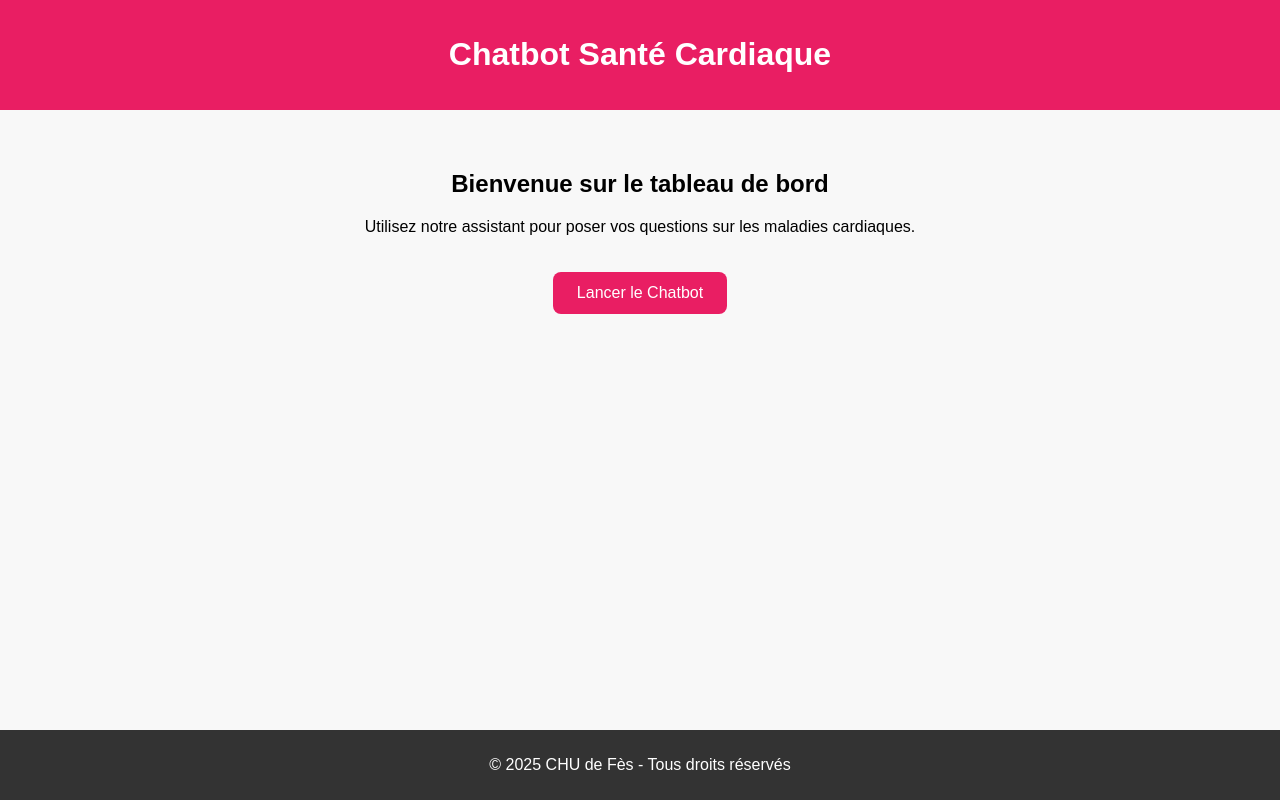
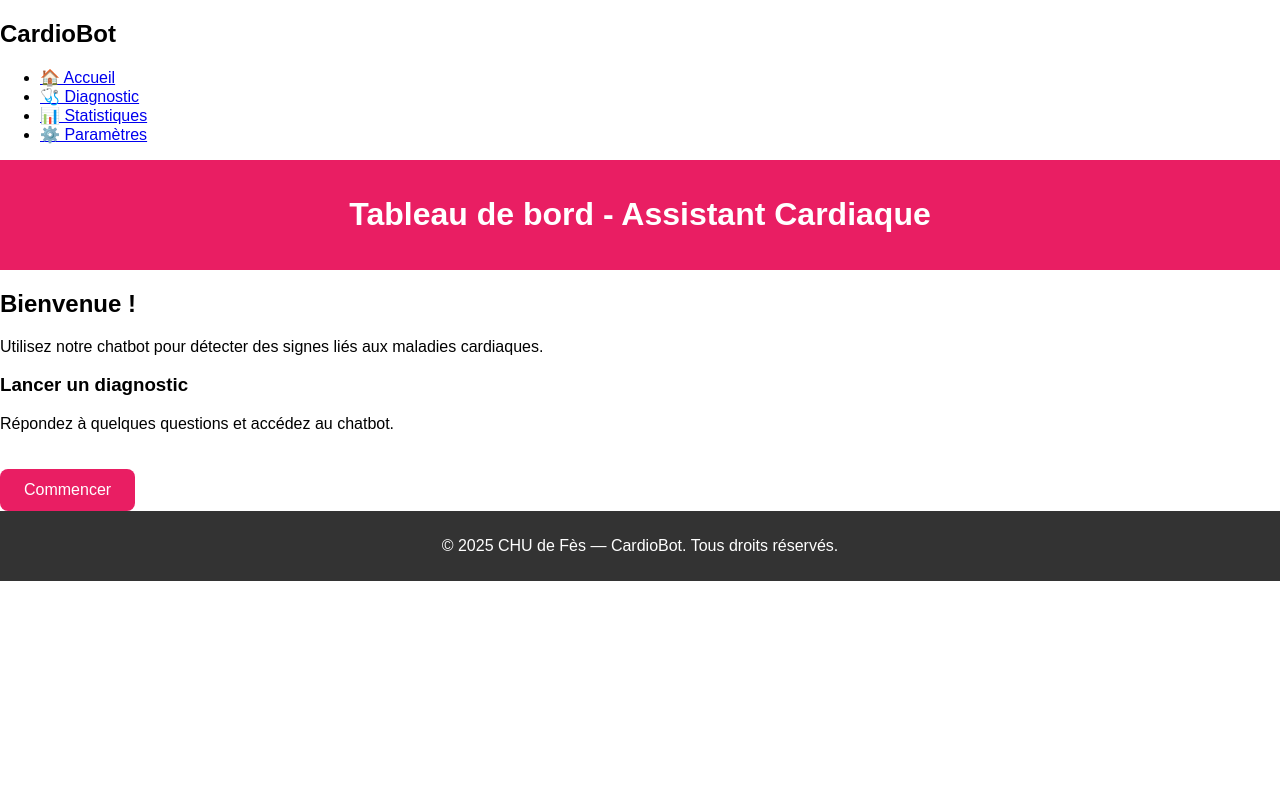
Before and after one commit to Ayahanini/PFA, a Python web app: template templates/dashbord.html in a window 1280 px wide. Run offline with Jinja, Linux system fonts and the light colour scheme; the template is opened without the code that fills it, so the values that code supplies are empty.

Commit message:
Dashbord

```diff
--- a/templates/dashbord.html
+++ b/templates/dashbord.html
@@ -1,28 +1,51 @@
 <!DOCTYPE html>
 <html lang="fr">
 <head>
-  <meta charset="UTF-8">
-  <meta name="viewport" content="width=device-width, initial-scale=1.0">
-  <title>Dashboard Chatbot - Maladies Cardiaques</title>
-  <link rel="stylesheet" href="/PFA/static/css/styles-dashbord.css">
-  <script src="/PFA/static/js/dashbord.js"></script>
+  <meta charset="UTF-8" />
+  <meta name="viewport" content="width=device-width, initial-scale=1.0"/>
+  <title>Dashboard | Chatbot Cardiaque</title>
+  <link rel="stylesheet" href="/PFA/static/css/styles-dashbord.css" />
 </head>
 <body>
+  <div class="dashboard-container">
+    <!-- Barre latérale -->
+    <aside class="sidebar">
+      <h2>CardioBot</h2>
+      <nav>
+        <ul>
+          <li><a href="#">🏠 Accueil</a></li>
+          <li><a href="#">🩺 Diagnostic</a></li>
+          <li><a href="#">📊 Statistiques</a></li>
+          <li><a href="#">⚙️ Paramètres</a></li>
+        </ul>
+      </nav>
+    </aside>
 
-  <header class="toolbar">
-    <h1>Chatbot Santé Cardiaque</h1>
-  </header>
+    <!-- Contenu principal -->
+    <div class="main-content">
+      <header class="toolbar">
+        <h1>Tableau de bord - Assistant Cardiaque</h1>
+      </header>
 
-  <main class="content">
-    <h2>Bienvenue sur le tableau de bord</h2>
-    <p>Utilisez notre assistant pour poser vos questions sur les maladies cardiaques.</p>
-    <button id="navigateBtn">Lancer le Chatbot</button>
-  </main>
+      <main class="dashboard">
+        <section class="welcome">
+          <h2>Bienvenue !</h2>
+          <p>Utilisez notre chatbot pour détecter des signes liés aux maladies cardiaques.</p>
+        </section>
 
-  <footer class="footer">
-    <p>&copy; 2025 CHU de Fès - Tous droits réservés</p>
-  </footer>
+        <section class="cards">
+          <div class="card">
+            <h3>Lancer un diagnostic</h3>
+            <p>Répondez à quelques questions et accédez au chatbot.</p>
+            <button onclick="window.location.href='chatbot.html'">Commencer</button>
+          </div>
+        </section>
+      </main>
 
-
+      <footer class="footer">
+        <p>&copy; 2025 CHU de Fès — CardioBot. Tous droits réservés.</p>
+      </footer>
+    </div>
+  </div>
 </body>
 </html>
```
